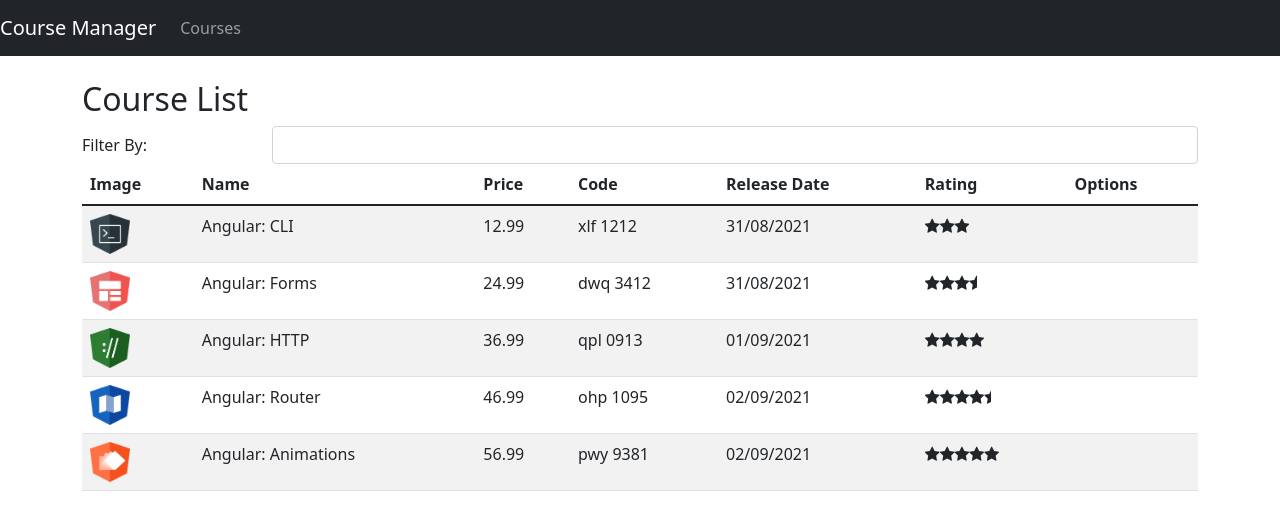
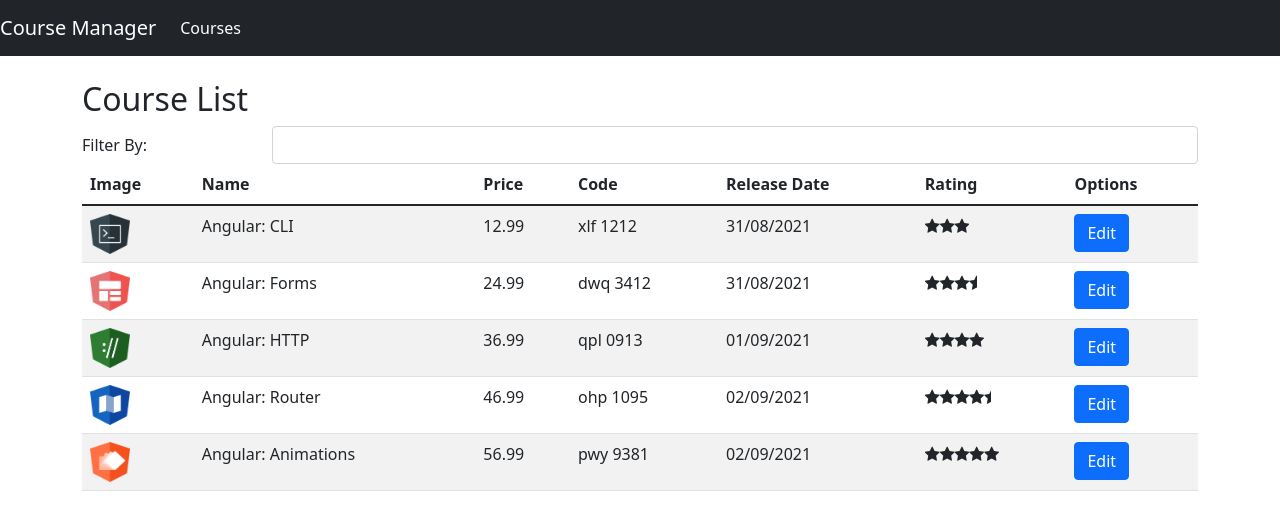
Before and after one commit to dagriel/course-manager, an Angular app: page /courses in a window 1280 px wide. Shown: the top 530 px of the page. Built offline with nearby package versions, Linux system fonts and the light colour scheme.

Commit message:
enable routes to access components

```diff
--- /dev/null
+++ b/src/app/courses/course-info.component.html
@@ -0,0 +1 @@
+<h2>Course id = {{ courseId }}</h2>
--- /dev/null
+++ b/src/app/courses/course-info.component.ts
@@ -0,0 +1,17 @@
+import { Component, OnInit } from '@angular/core';
+import { ActivatedRoute } from '@angular/router';
+
+@Component({
+    templateUrl: './course-info.component.html'
+})
+export class CourseInfoComponent implements OnInit {
+
+  courseId: number;
+
+  constructor(private activatedRoute: ActivatedRoute) { }
+
+  ngOnInit(): void {
+    this.courseId = +this.activatedRoute.snapshot.paramMap.get('id');
+  }
+
+}
--- a/src/app/courses/course-list.component.html
+++ b/src/app/courses/course-list.component.html
@@ -32,7 +32,9 @@
           <td>
             <app-star [rating]="course.rating"></app-star>
           </td>
-          <td></td>
+          <td>
+            <a [routerLink]="['/courses/info', course.id]" class="btn btn-primary mr-2">Edit</a>
+          </td>
       </tr>
   </tbody>
 
--- a/src/app/nav-bar/nav-bar.component.html
+++ b/src/app/nav-bar/nav-bar.component.html
@@ -1,5 +1,5 @@
 <nav class="navbar navbar-expand-lg navbar-dark bg-dark">
-    <a href="*" class="navbar-brand">Course Manager</a>
+    <a [routerLink]="['/courses']" class="navbar-brand">Course Manager</a>
 
     <button class="navbar-toggler" type="button" data-toggle="collapse" data-target="#navbarSupportedContent"
         aria-controls="navbarSupportedContent" aria-expanded="false" aria-label="Toggle navigation">
@@ -9,7 +9,7 @@
     <div class="collapse navbar-collapse" id="navbarSupportedContent">
         <ul class="navbar-nav mr-auto">
             <li class="nav-item">
-                <a href="*" class="nav-link">Courses</a>
+                <a [routerLink]="['/courses']" routerLinkActive="active" class="nav-link">Courses</a>
             </li>
         </ul>
     </div>
--- a/src/app/pipe/replace.pipe.ts
+++ b/src/app/pipe/replace.pipe.ts
@@ -4,9 +4,11 @@ import { Pipe, PipeTransform } from "@angular/core";
   name: "replace"
 })
 export class ReplacePipe implements PipeTransform {
-transform(value: string, char: string, valueToReplace: string){
-  return value.replace(char, valueToReplace);
+
+  transform(value: string, char: string, valueToReplace: string){
+
+    return value.replace(char, valueToReplace);
+
+  }
 
 }
-
-}
```
Also changed, not shown: src/app/app.module.ts (+10 -4 lines).
